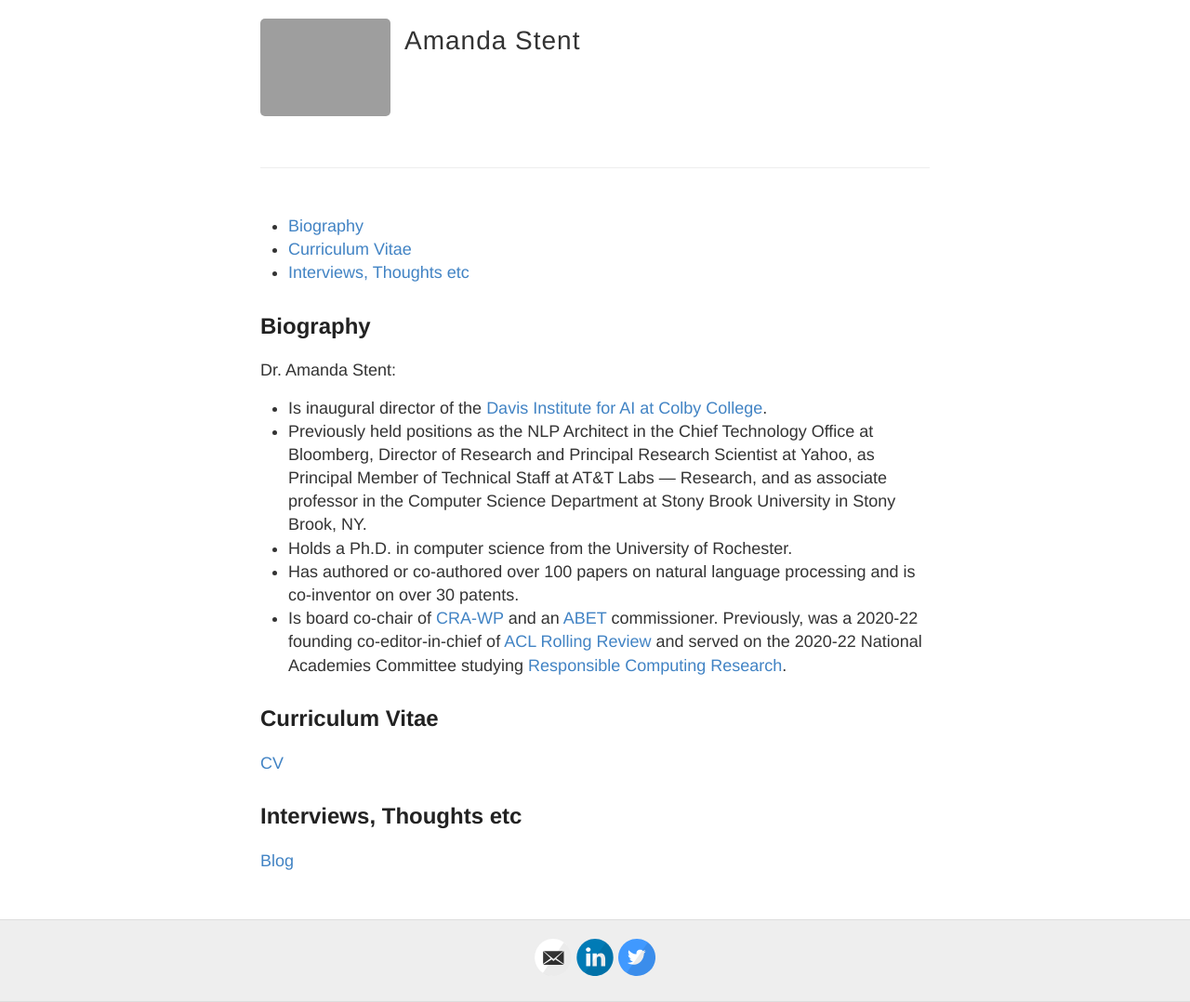
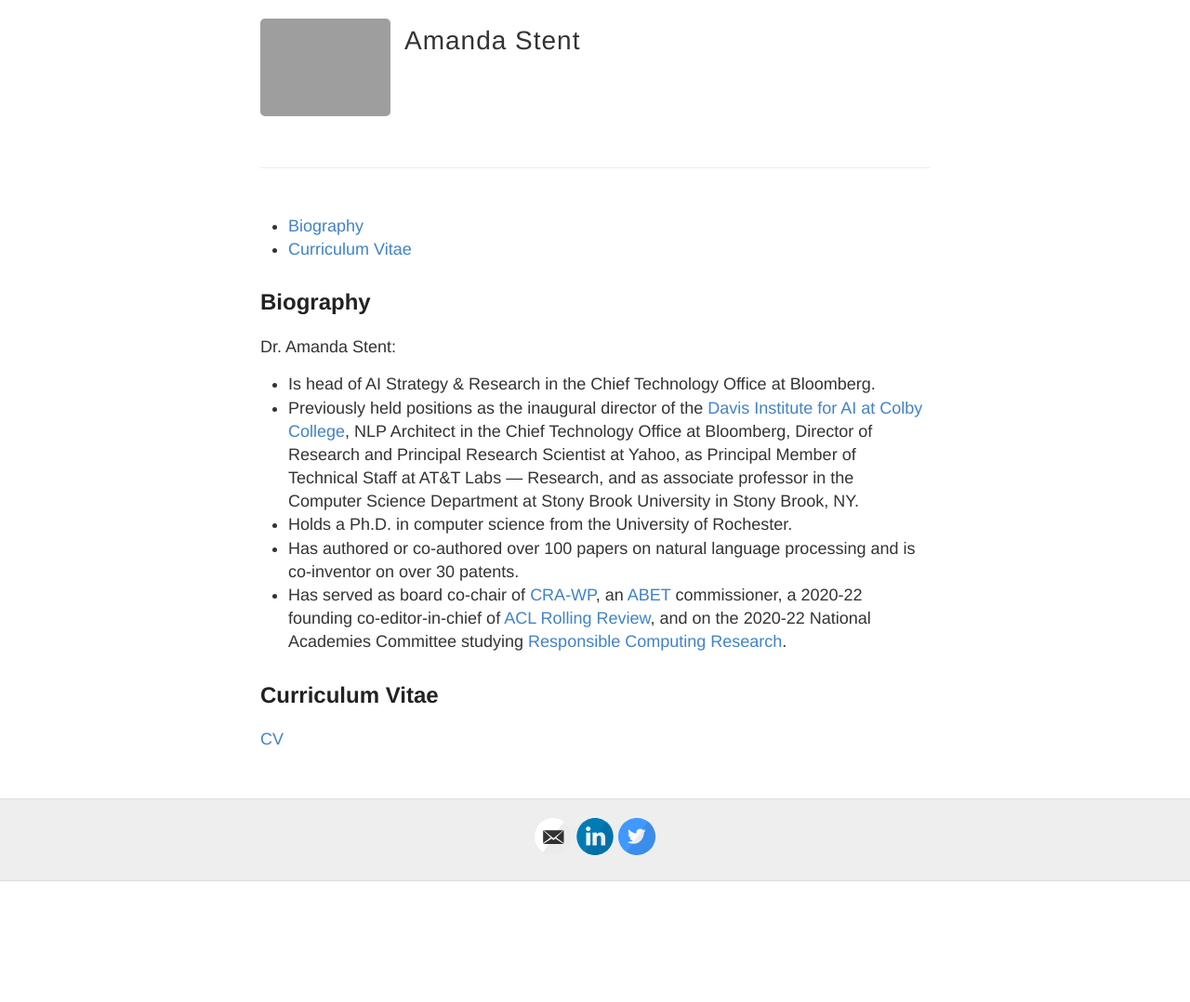
Before and after one commit to ajstent/ajstent.github.io, a Jekyll site: the page built from index.md, in a window 1280 px wide. Shown: the whole page at 93% size. Built offline with Jekyll 4.4.1, drawn with Linux system fonts in a browser that asks for light colours; after the commit the page ends 948 px from its top, so only the background shows below that.

Commit message:
Update index.md

```diff
--- a/index.md
+++ b/index.md
@@ -9,16 +9,12 @@ title:
 ## Biography
 
 Dr. Amanda Stent:
-* Is inaugural director of the [Davis Institute for AI at Colby College](https://artificial-intelligence.colby.edu/).
-* Previously held positions as the NLP Architect in the Chief Technology Office at Bloomberg, Director of Research and Principal Research Scientist at Yahoo, as Principal Member of Technical Staff at AT&T Labs — Research, and as associate professor in the Computer Science Department at Stony Brook University in Stony Brook, NY.
+* Is head of AI Strategy & Research in the Chief Technology Office at Bloomberg.
+* Previously held positions as the inaugural director of the [Davis Institute for AI at Colby College](https://artificial-intelligence.colby.edu/), NLP Architect in the Chief Technology Office at Bloomberg, Director of Research and Principal Research Scientist at Yahoo, as Principal Member of Technical Staff at AT&T Labs — Research, and as associate professor in the Computer Science Department at Stony Brook University in Stony Brook, NY.
 * Holds a Ph.D. in computer science from the University of Rochester.
 * Has authored or co-authored over 100 papers on natural language processing and is co-inventor on over 30 patents.
-* Is board co-chair of [CRA-WP](https://cra.org/cra-wp/) and an [ABET](https://abet.org) commissioner. Previously, was a 2020-22 founding co-editor-in-chief of [ACL Rolling Review](https://aclrollingreview.org/) and served on the 2020-22 National Academies Committee studying [Responsible Computing Research](https://www.nationalacademies.org/our-work/responsible-computing-research-ethics-and-governance-of-computing-research-and-its-applications).
+* Has served as board co-chair of [CRA-WP](https://cra.org/cra-wp/), an [ABET](https://abet.org) commissioner, a 2020-22 founding co-editor-in-chief of [ACL Rolling Review](https://aclrollingreview.org/), and on the 2020-22 National Academies Committee studying [Responsible Computing Research](https://www.nationalacademies.org/our-work/responsible-computing-research-ethics-and-governance-of-computing-research-and-its-applications).
 
 ## Curriculum Vitae
 
 [CV](files/stentcv.pdf)
-
-## Interviews, Thoughts etc
-
-[Blog](blog.html)
```
